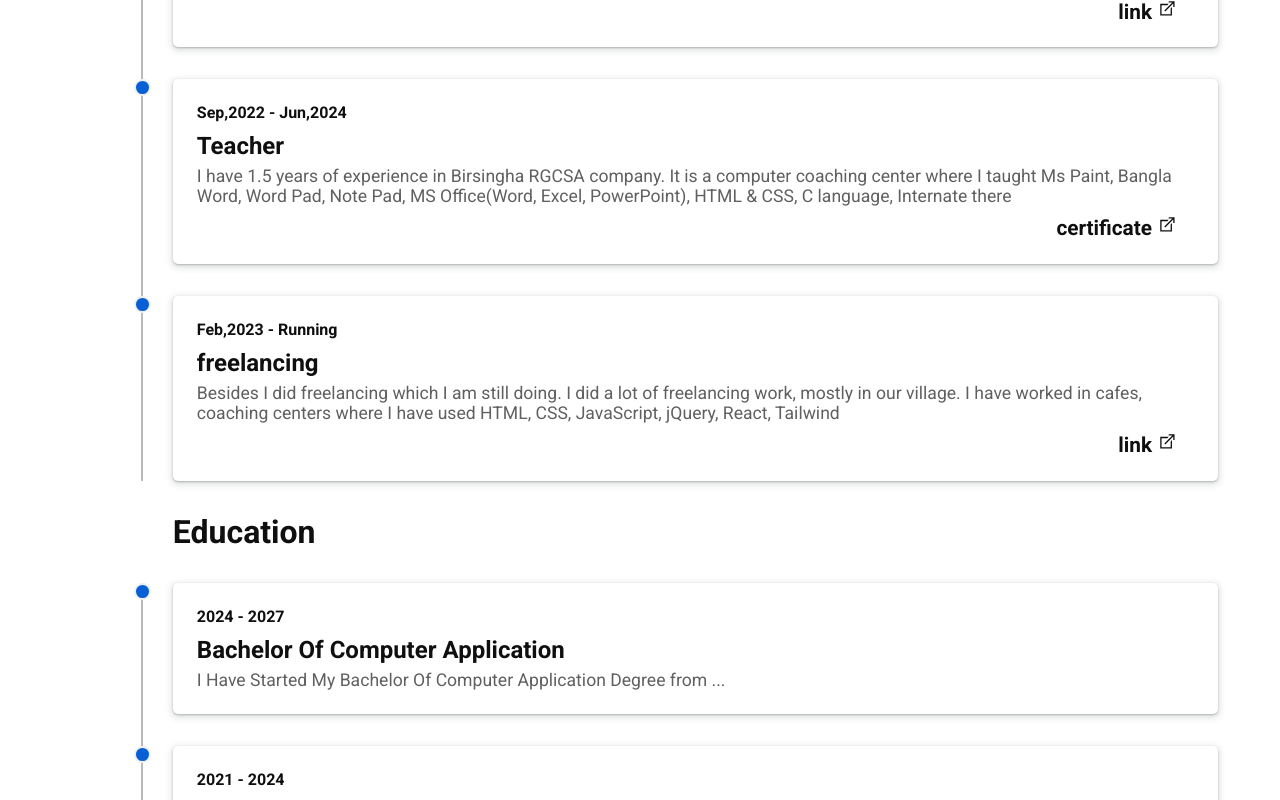
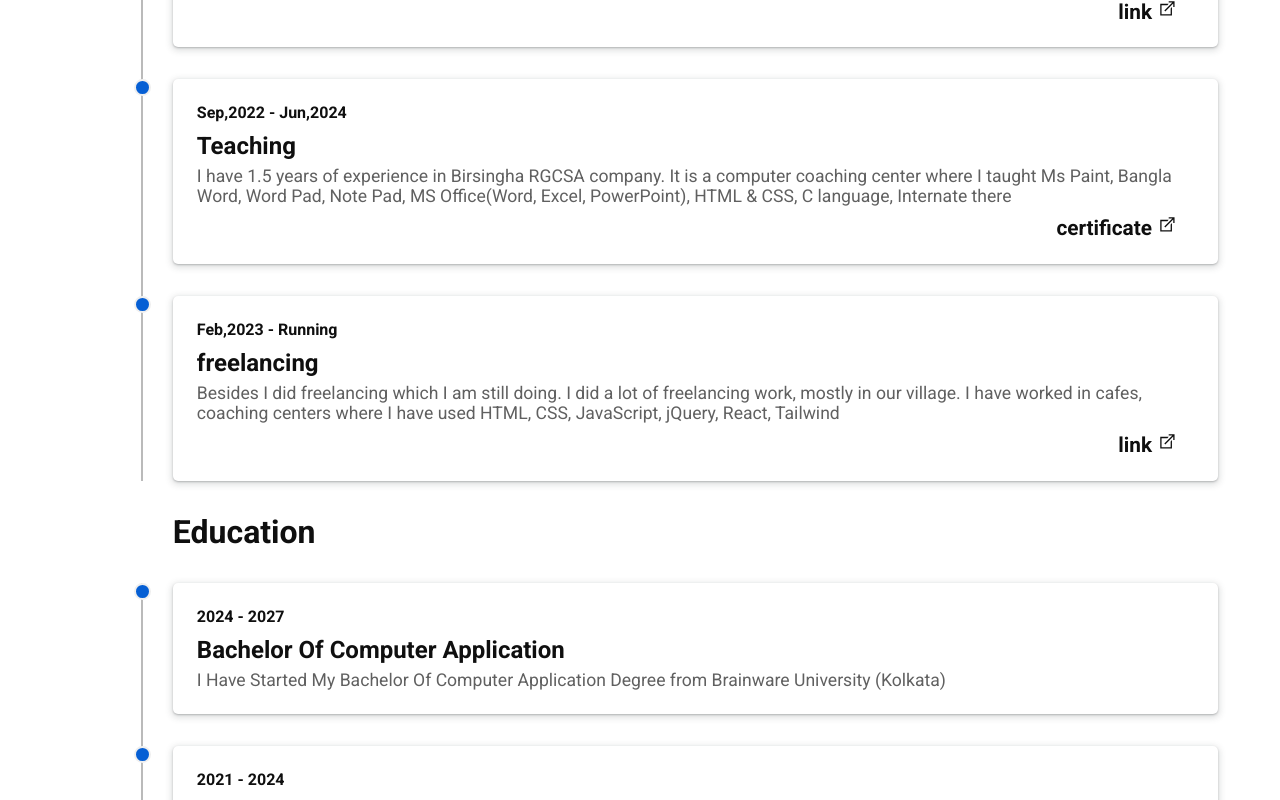
Before and after one commit to codingWithRakesh/React_Portfolio, a React (Vite) app: page /about in a window 1280 px wide. Shown: the part 820-1620 px from the top of the page. Built offline with nearby package versions, Linux system fonts and the light colour scheme; a web font is replaced by a local one.

Commit message:
change few details

```diff
--- a/src/component/ClientsCard.jsx
+++ b/src/component/ClientsCard.jsx
@@ -1,8 +1,6 @@
 import React from 'react'
-import {details} from '../details/details'
 
 const ClientsCard = ({data}) => {
-    // console.log(details.map((data) => console.log(data.projects[0].skills[0])))
     return (
         <div className="clientBox boxShadows">
             <div className="clientImg">
--- a/src/component/Modal.jsx
+++ b/src/component/Modal.jsx
@@ -1,4 +1,4 @@
-import React, { useContext, useState } from 'react'
+import React from 'react'
 import { RxCross1 } from "react-icons/rx";
 import { useModal } from '../contexts/modalProvider';
 import Modes from './Modes';
--- a/src/component/Modes.jsx
+++ b/src/component/Modes.jsx
@@ -1,12 +1,11 @@
-import React, { useState } from 'react'
+import React from 'react'
 import '../App.css'
 import { useMode } from '../contexts/modeChangeContext'
 
 const Modes = ({ data }) => {
   const [[,setGetName]] = useMode("")
-  // const
   return (
-    <div onClick={() => setGetName(data.attribute)} className={`modesClass ${data.isTrue ? "borderBlue" : ""}`}> {/* for only one */}
+    <div onClick={() => setGetName(data.attribute)} className={`modesClass ${data.isTrue ? "borderBlue" : ""}`}>
       <div className={`allmods ${data.backGrounds[1]}`}>
         <div className={`navLite  ${data.backGrounds[0]}`}></div>
         <div className="sidebarLite whiteLite">
--- a/src/component/Navbar.jsx
+++ b/src/component/Navbar.jsx
@@ -9,7 +9,6 @@ import { useBorder } from '../contexts/borderContext';
 import TopLoadingBar from './TopLoadingBar';
 import { useTopLoader } from '../contexts/topLoderContext';
 import { FaCode } from 'react-icons/fa';
-import { IoMdSearch } from 'react-icons/io';
 import SearchIcon from './SearchIcon';
 
 const Navbar = () => {
--- a/src/component/SearchBar.jsx
+++ b/src/component/SearchBar.jsx
@@ -120,14 +120,12 @@ const SearchBar = ({setshowInput, setSetshowInput}) => {
 
     const backHome = () => {
         screen.width <= 500 ? setSetshowInput(!setshowInput) : setSetshowInput(false)
-
     }
 
     return (
         <div className='searchBar' onClick={stopBouncing}>
             <div className={`inputBoxs ${check ? "borderBottom" : ""}`}>
                 <label htmlFor="inputId" onClick={backHome}>
-                    {/* <IoMdSearch /> */}
                     {screen.width <= 500 ? <GoArrowLeft /> : <IoMdSearch />}
                 </label>
                 <input
--- a/src/details/details.jsx
+++ b/src/details/details.jsx
@@ -22,12 +22,12 @@ import portfolio from '../assets/videos/portpolio.mp4'
 import firstPortfolio from '../assets/videos/first_portfolio.mp4'
 import secondPortfolio from '../assets/videos/second_portfolio.mp4'
 
-
 import calcluter from '../assets/images/calcluter.png'
 import curancyChange from '../assets/images/curancyChange.png'
 import examonline from '../assets/images/examonline.png'
 import stonepapersesar from '../assets/images/stonepapersesar.png'
 import tictacto from '../assets/images/tictacto.png'
+import BattingGame from '../assets/images/Batting Game.png'
 import fileDownloder from '../assets/images/file_downloder.png'
 import { BiLogoGmail } from "react-icons/bi";
 import { MdLocalPhone } from "react-icons/md";
@@ -94,7 +94,7 @@ export const details = {
             },
             {
                 durationWork: "Sep,2022 - Jun,2024",
-                work: "Teacher",
+                work: "Teaching",
                 peragraph: "I have 1.5 years of experience in Birsingha RGCSA company. It is a computer coaching center where I taught Ms Paint, Bangla Word, Word Pad, Note Pad, MS Office(Word, Excel, PowerPoint), HTML & CSS, C language, Internate there",
                 link: workExperience,
                 name: "certificate",
@@ -113,7 +113,7 @@ export const details = {
             {
                 durationWork: "2024 - 2027",
                 work: "Bachelor Of Computer Application",
-                peragraph: "I Have Started My Bachelor Of Computer Application Degree from ...",
+                peragraph: "I Have Started My Bachelor Of Computer Application Degree from Brainware University (Kolkata)",
                 isTrue: false
             },
             {
@@ -206,6 +206,12 @@ export const details = {
             link: "https://tarapada-projects.netlify.app/project/instagram/home/",
             skills: ["JavaScript", "HTML", "CSS", "Dom Management","Flex Box"],
             video: instagramClone
+        },
+        {
+            name: "Batting Game",
+            link: "https://batting.netlify.app/",
+            skills: ["JavaScript", "HTML", "CSS", "Dom Management","Flex Box"],
+            image: BattingGame
         },
         {
             name: "Netflix Clone",
--- a/src/main.jsx
+++ b/src/main.jsx
@@ -64,7 +64,7 @@ ReactDOM.createRoot(document.getElementById('root')).render(
                 <UserContextProvider>
                   <React.StrictMode>
                     <RouterProvider router={router} />
-                  </React.StrictMode>,
+                  </React.StrictMode>
                 </UserContextProvider>
               </ModalContextProvider>
             </BorderContextProvider>
--- a/src/media.css
+++ b/src/media.css
@@ -182,6 +182,7 @@
     .nav{
         justify-content: flex-end;
         gap: 5px;
+        background-color: transparent;
     }
 
     .searchBar{
--- a/src/pages/Home.jsx
+++ b/src/pages/Home.jsx
@@ -4,7 +4,6 @@ import { UserContext } from '../contexts/context'
 import SwiperCom from '../component/SwiperCom'
 import { useTopLoader } from '../contexts/topLoderContext'
 import {details} from '../details/details.jsx'
-import BackToTop from '../component/BackToTop.jsx'
 
 const Home = () => {
   const [[sidebar]] = useContext(UserContext)
@@ -41,7 +40,6 @@ const Home = () => {
       <div className="titleClient boxShadows">
         <h1>My Clients</h1>
       </div>
-      {/* <BackToTop /> */}
       <SwiperCom clients={details.home.MyClients} />
     </div>
   )
```
Also changed, not shown: src/component/Bottombar.jsx (+5 -5 lines), src/contexts/fontContext.jsx (+4 -4 lines), src/assets/images/Batting Game.png (added), 1 other file (tests, documents, lock files or other folders).
